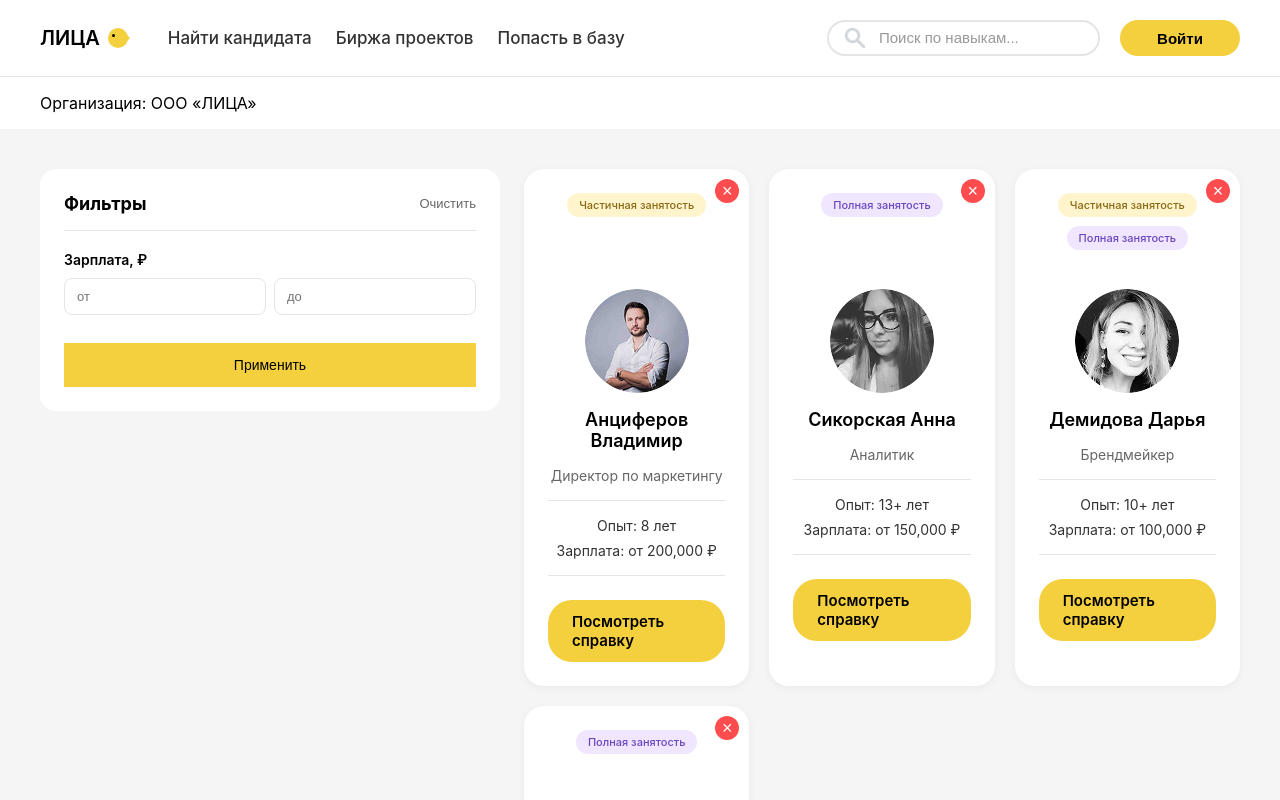
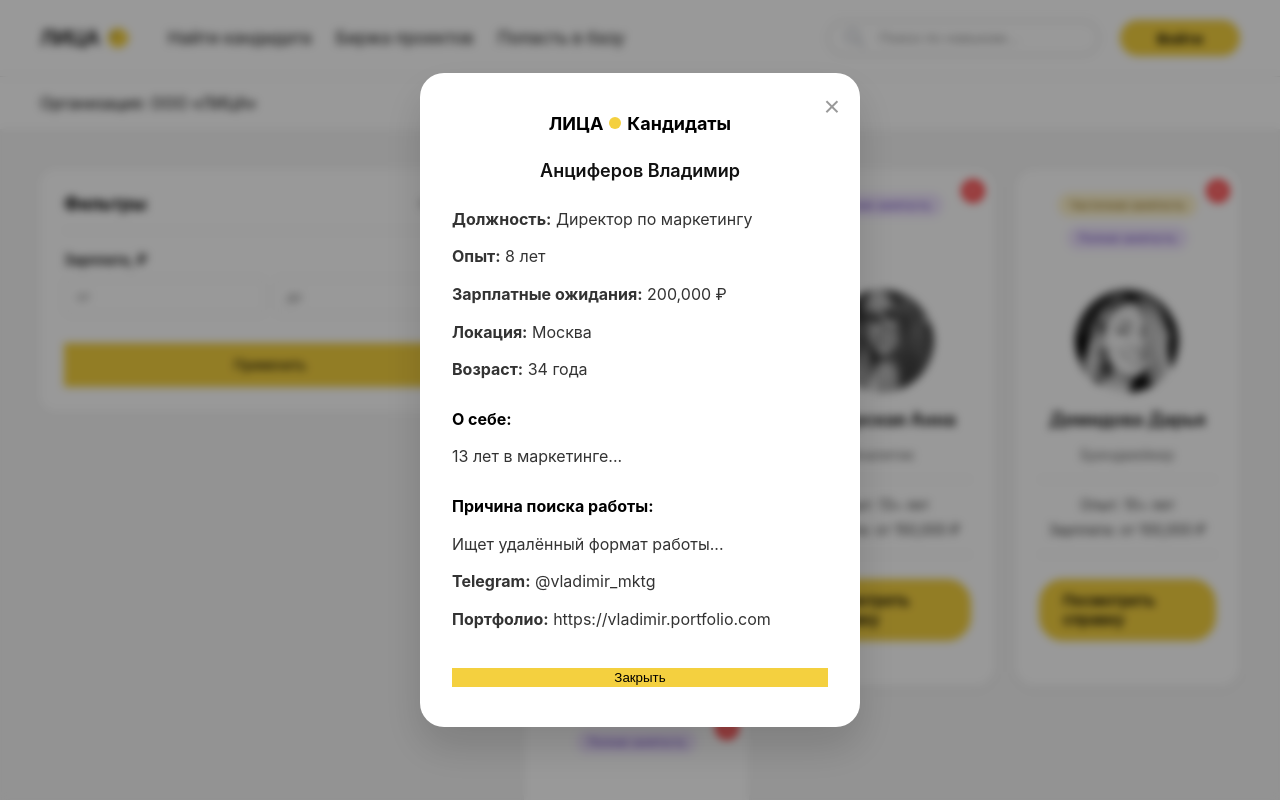
Before and after one commit to KazakovStas/SVch_Lab, a React (Create React App) app: page /catalog in a window 1280 px wide. Both pictures are taken after a click on the element 636 px from the left and 427 px from the top of the page. Shown: the top 800 px of the page. Built offline with nearby package versions, Linux system fonts and the light colour scheme.

Commit message:
feat: add Modal component for viewing candidate details

```diff
--- /dev/null
+++ b/src/components/Modal.jsx
@@ -0,0 +1,50 @@
+import React from 'react';
+
+const Modal = ({ isOpen, onClose, candidate }) => {
+  if (!isOpen || !candidate) return null;
+
+  return (
+    <div className="modal-overlay active" onClick={onClose}>
+      <div className="modal-window" onClick={(e) => e.stopPropagation()}>
+        <button className="modal-close" onClick={onClose}>&times;</button>
+
+        <div className="modal-header">
+          <span className="modal-logo-text">ЛИЦА</span>
+          <span className="modal-logo-dot"></span>
+          <span className="modal-logo-text">Кандидаты</span>
+        </div>
+
+        <h2 className="modal-title" style={{ marginBottom: '24px' }}>
+          {candidate.name}
+        </h2>
+
+        <div style={{ textAlign: 'left', lineHeight: '1.6', color: 'var(--text-secondary)' }}>
+          <p style={{ marginBottom: '12px' }}><strong>Должность:</strong> {candidate.position}</p>
+          <p style={{ marginBottom: '12px' }}><strong>Опыт:</strong> {candidate.experience}</p>
+          <p style={{ marginBottom: '12px' }}><strong>Зарплатные ожидания:</strong> {candidate.salary?.toLocaleString()} ₽</p>
+          <p style={{ marginBottom: '12px' }}><strong>Локация:</strong> {candidate.location || 'Не указана'}</p>
+          <p style={{ marginBottom: '12px' }}><strong>Возраст:</strong> {candidate.age || 'Не указан'}</p>
+
+          <h3 style={{ margin: '24px 0 12px', fontSize: '16px', color: 'var(--text-main)' }}>О себе:</h3>
+          <p style={{ marginBottom: '12px' }}>{candidate.general_info || 'Информация отсутствует'}</p>
+
+          <h3 style={{ margin: '24px 0 12px', fontSize: '16px', color: 'var(--text-main)' }}>Причина поиска работы:</h3>
+          <p style={{ marginBottom: '12px' }}>{candidate.reason || 'Не указана'}</p>
+
+          <p style={{ marginBottom: '12px' }}><strong>Telegram:</strong> {candidate.telegram || 'Не указан'}</p>
+          <p style={{ marginBottom: '12px' }}><strong>Портфолио:</strong> {candidate.portfolio || 'Не указано'}</p>
+        </div>
+
+        <button
+          className="btn-primary btn-full"
+          onClick={onClose}
+          style={{ marginTop: '24px' }}
+        >
+          Закрыть
+        </button>
+      </div>
+    </div>
+  );
+};
+
+export default Modal;
--- a/src/pages/CatalogPage.jsx
+++ b/src/pages/CatalogPage.jsx
@@ -1,11 +1,12 @@
 import React, { useState } from 'react';
 import candidatesData from '../data/candidates.json';
 import CandidateCard from '../components/CandidateCard';
+import Modal from '../components/Modal';
 
 const CatalogPage = () => {
   const [candidates, setCandidates] = useState(candidatesData);
-
   const [selectedIds, setSelectedIds] = useState([]);
+  const [selectedCandidate, setSelectedCandidate] = useState(null);
 
   const handleDelete = (id) => {
     if (window.confirm('Вы уверены, что хотите удалить этого кандидата из базы?')) {
@@ -15,9 +16,7 @@ const CatalogPage = () => {
 
   const toggleSelect = (id) => {
     setSelectedIds(prevIds =>
-      prevIds.includes(id)
-        ? prevIds.filter(itemId => itemId !== id)
-        : [...prevIds, id]
+      prevIds.includes(id) ? prevIds.filter(itemId => itemId !== id) : [...prevIds, id]
     );
   };
 
@@ -50,13 +49,19 @@ const CatalogPage = () => {
                 key={candidate.id}
                 candidate={candidate}
                 isSelected={selectedIds.includes(candidate.id)}
-                onSelect={() => toggleSelect(candidate.id)}
+                onSelect={() => setSelectedCandidate(candidate)}
                 onDelete={handleDelete}
               />
             ))
           )}
         </div>
       </div>
+
+      <Modal
+        isOpen={!!selectedCandidate}
+        onClose={() => setSelectedCandidate(null)}
+        candidate={selectedCandidate}
+      />
     </main>
   );
 };
```
